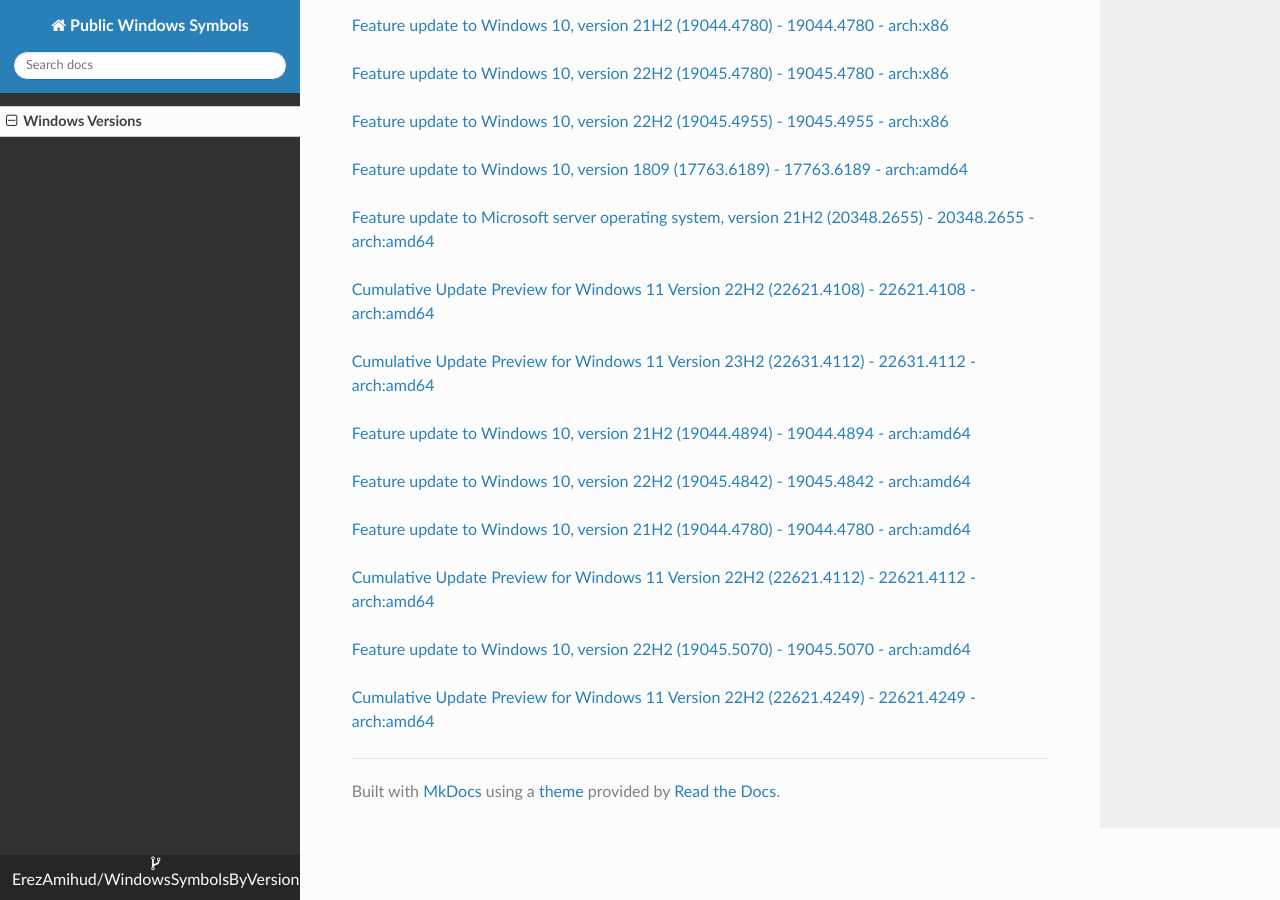
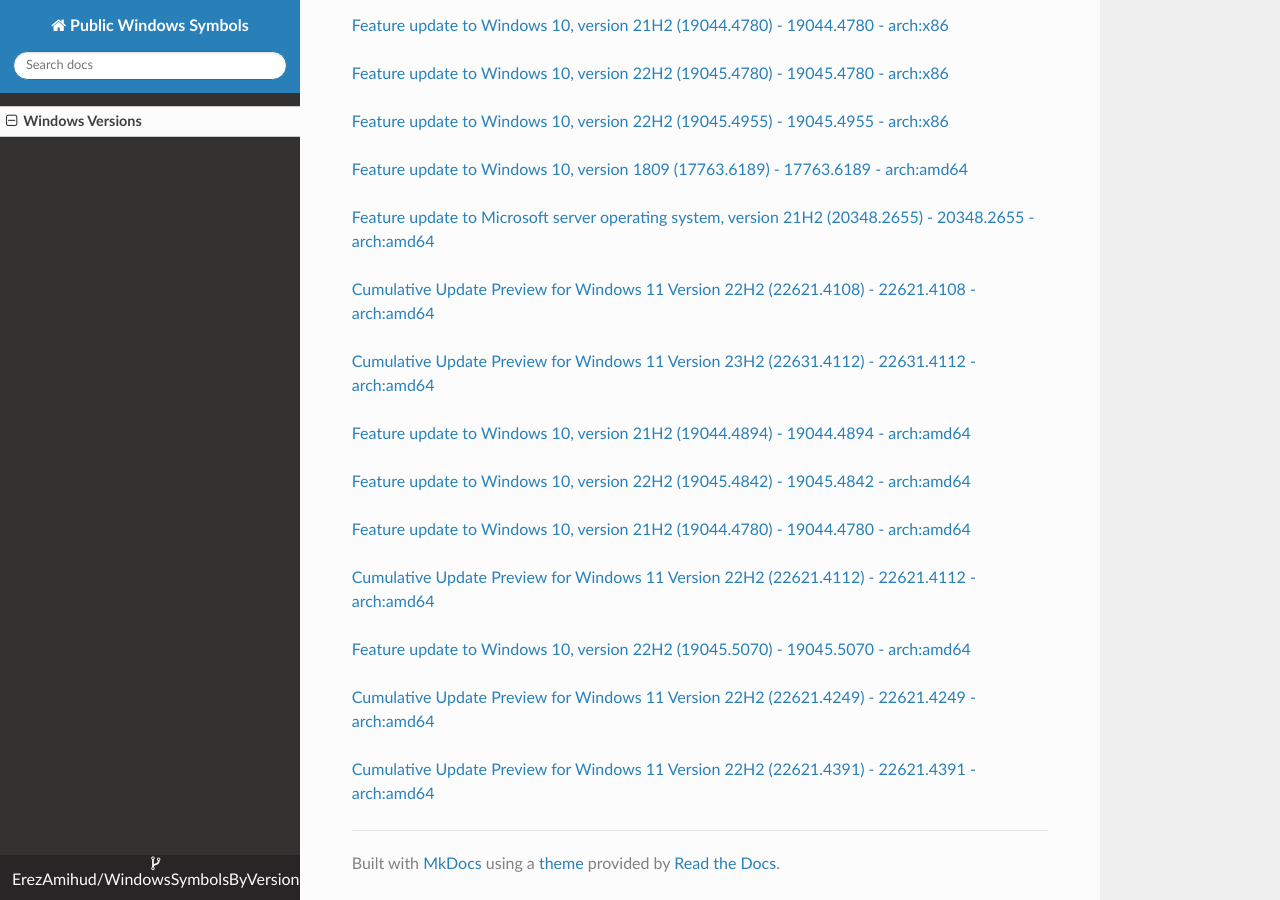
Before and after one commit to ErezAmihud/WindowsSymbolsByVersion, an MkDocs documentation site: the page built from docs/index.md, in a window 1280 px wide and 900 px high, scrolled down 7853 px. Built offline with MkDocs 1.6.1, drawn with Linux system fonts in a browser that asks for light colours; nearby versions of some CDN libraries.

Commit message:
Automated commit, add manifest for 5a072a7c-9f28-4809-8f63-02f6825a6e6d

```diff
--- a/docs/index.md
+++ b/docs/index.md
@@ -400,3 +400,6 @@
 
 
 [Cumulative Update Preview for Windows 11 Version 22H2 (22621.4249) - 22621.4249 - arch:amd64](https://github.com/ErezAmihud/WindowsSymbolsByVersion/blob/main/manifests/577284db-ea84-4862-93bf-1f850e4392a4.manifest)
+
+
+[Cumulative Update Preview for Windows 11 Version 22H2 (22621.4391) - 22621.4391 - arch:amd64](https://github.com/ErezAmihud/WindowsSymbolsByVersion/blob/main/manifests/5a072a7c-9f28-4809-8f63-02f6825a6e6d.manifest)
```
Also changed, not shown: process_builds.json (+1 -1 lines).
